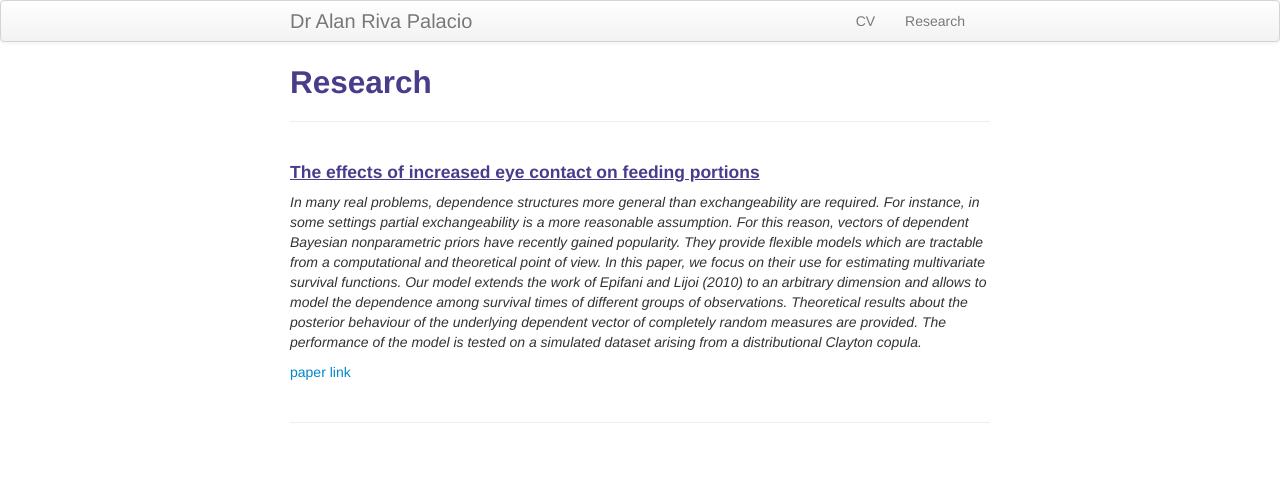
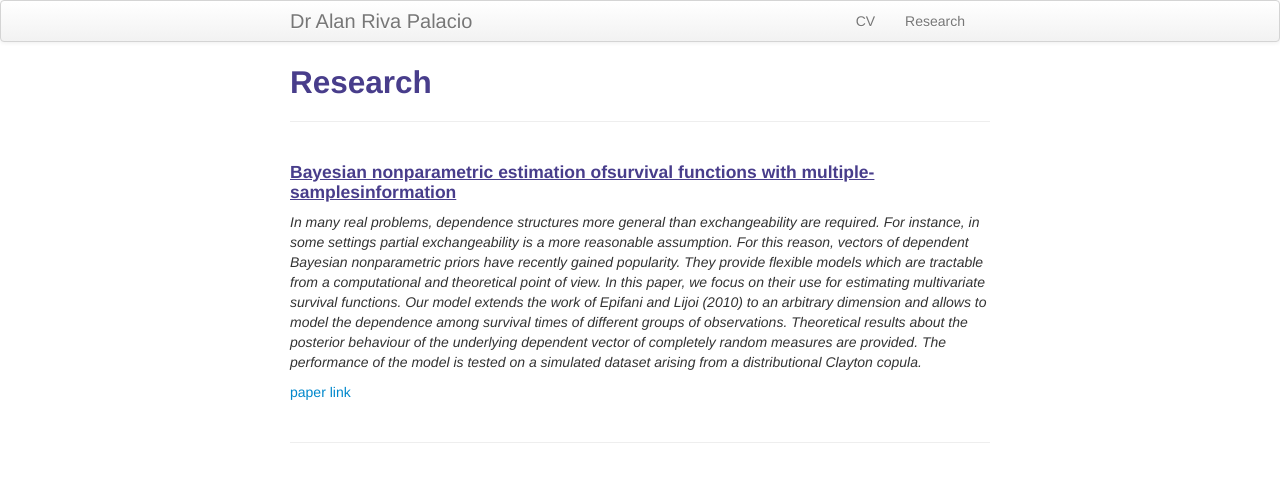
Before and after one commit to alan7riva/alan7riva.github.io, a Jekyll site: the page built from pages/research.md, in a window 1280 px wide. Shown: the top 482 px of the page. Built offline with Jekyll 4.4.1, drawn with Linux system fonts in a browser that asks for light colours.

Commit message:
Corrcted paper title

```diff
--- a/pages/research.md
+++ b/pages/research.md
@@ -6,7 +6,7 @@ description: Ongoing and past research
 
 
 
-#### <u>The effects of increased eye contact on feeding portions</u>
+#### <u>Bayesian nonparametric estimation ofsurvival functions with multiple-samplesinformation</u>
 *In many real problems, dependence structures more general than exchangeability are required. For instance, in some settings partial exchangeability is a more reasonable assumption. For this reason, vectors of dependent Bayesian nonparametric priors have recently gained popularity. They provide flexible models which are tractable from a computational and theoretical point of view. In this paper, we focus on their use for estimating multivariate survival functions. Our model extends the work of Epifani and Lijoi (2010) to an arbitrary dimension and allows to model the dependence among survival times of different groups of observations. Theoretical results about the posterior behaviour of the underlying dependent vector of completely random measures are provided. The performance of the model is tested on a simulated dataset arising from a distributional Clayton copula.*
 
 [paper link](https://projecteuclid.org/download/pdfview_1/euclid.ejs/1525334453)
```
